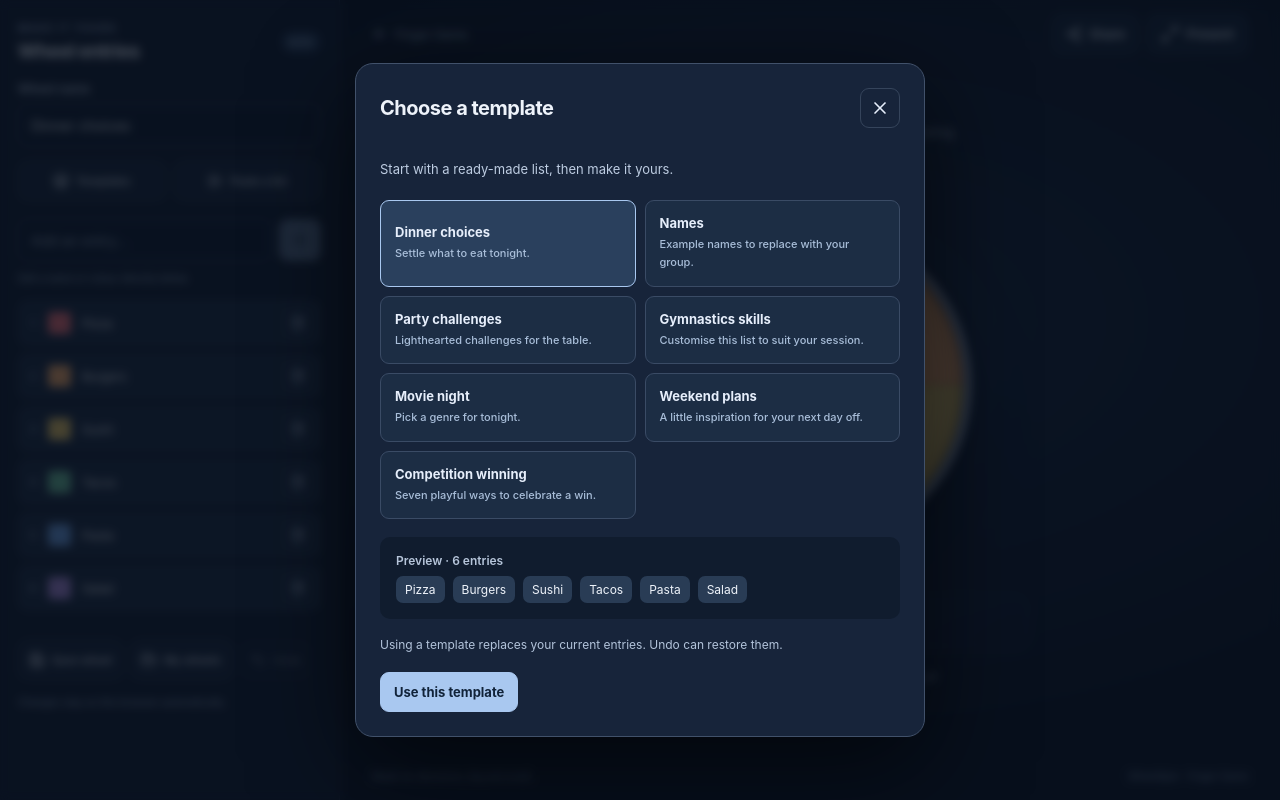
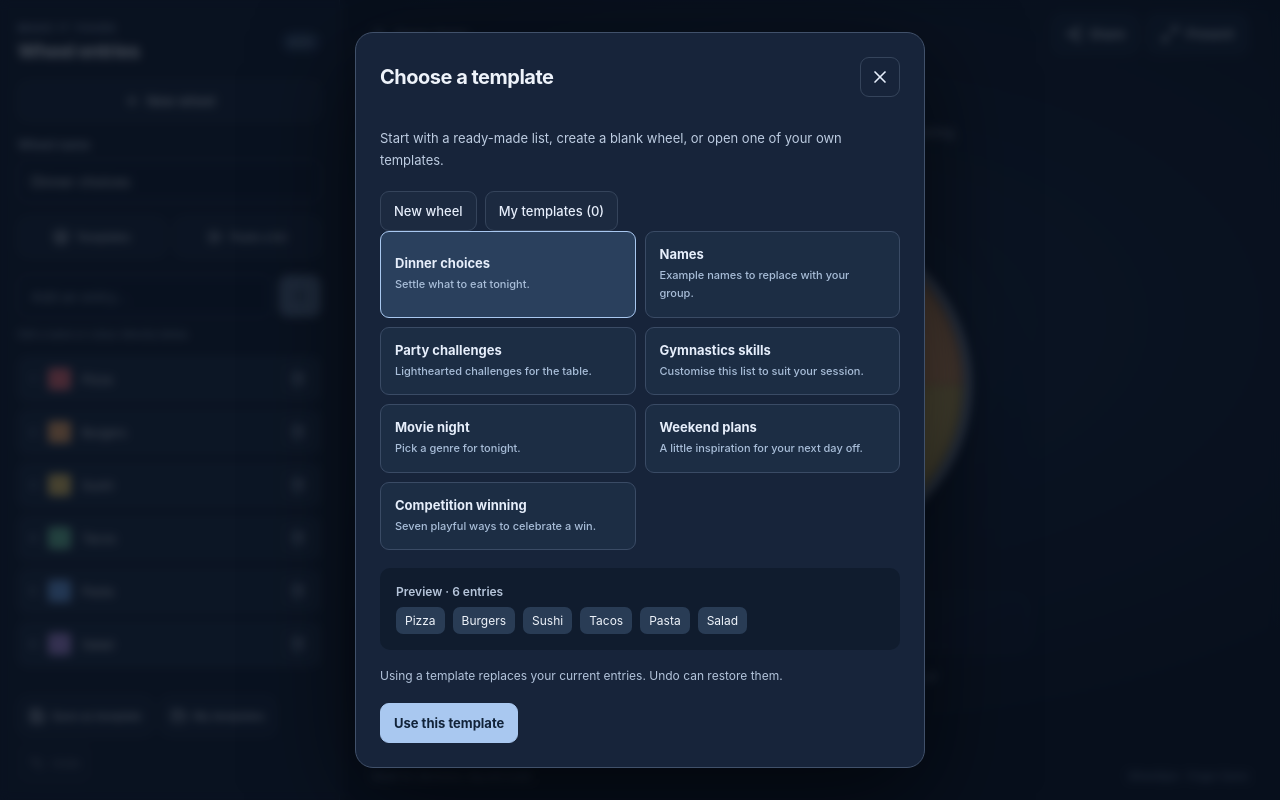
Before and after one commit to andyclifton-stack/WheelSpin, a React (Vite) app: page / in a window 1280 px wide. Both pictures are taken after a click on the button "Templates". Built offline with nearby package versions, Linux system fonts and the light colour scheme.

Commit message:
Add blank wheel creation and clarify personal templates

```diff
--- a/src/App.jsx
+++ b/src/App.jsx
@@ -58,6 +58,7 @@ function App() {
   const [bulkMode, setBulkMode] = useState("append");
   const [template, setTemplate] = useState(0);
   const [saveName, setSaveName] = useState("");
+  const [newWheelName, setNewWheelName] = useState("");
   const [shareUrl, setShareUrl] = useState("");
   const [dialogMessage, setDialogMessage] = useState("");
   const [incoming, setIncoming] = useState(null);
@@ -164,6 +165,7 @@ function App() {
   const openModal = (name) => {
     if (spinningRef.current) return;
     setDialogMessage("");
+    if (name === "new") setNewWheelName("");
     if (name === "save") setSaveName(stateRef.current.title || "My wheel");
     if (name === "share") {
       try {
@@ -454,10 +456,11 @@ function App() {
           title={
             {
               editor: "Edit your wheel",
+              new: "Create a new wheel",
               templates: "Choose a template",
               bulk: "Paste your entries",
-              save: "Save this wheel",
-              saved: "My saved wheels",
+              save: "Save as template",
+              saved: "My templates",
               share: "Share your wheel",
               history: "Recent results",
               settings: "Wheel options",
@@ -471,11 +474,30 @@ function App() {
           {modal === "editor" && (
             <Sidebar {...sidebarProps} onDone={closeModal} />
           )}
+          {modal === "new" && (
+            <form onSubmit={(event) => {
+              event.preventDefault();
+              if (!newWheelName.trim()) return;
+              mutate({ title: newWheelName.trim(), items: [] }, "New wheel created. Add your entries, then Save as template to reuse it. Undo restores your previous wheel.");
+              if (isMobile) setModal("editor");
+              else closeModal();
+            }}>
+              <p className="dialog-intro">Start with a blank wheel. Add your own entries or paste a list, then save it as a reusable template.</p>
+              <label className="field-label" htmlFor="new-wheel-name">New wheel name</label>
+              <input id="new-wheel-name" maxLength={80} value={newWheelName} onChange={(event) => setNewWheelName(event.target.value)} placeholder="e.g. Friday challenges" />
+              <p className="dialog-note">Your saved templates are kept. Undo can restore the wheel you were editing.</p>
+              <button type="submit" className="primary dialog-primary" disabled={!newWheelName.trim()}>Create blank wheel</button>
+            </form>
+          )}
           {modal === "templates" && (
             <>
               <p className="dialog-intro">
-                Start with a ready-made list, then make it yours.
+                Start with a ready-made list, create a blank wheel, or open one of your own templates.
               </p>
+              <div className="dialog-actions">
+                <button onClick={() => openModal("new")}>New wheel</button>
+                <button onClick={() => openModal("saved")}>My templates ({state.saved.length})</button>
+              </div>
               <div className="template-grid">
                 {TEMPLATES.map((row, index) => (
                   <button
@@ -585,11 +607,11 @@ function App() {
           {modal === "save" && (
             <>
               <p className="dialog-intro">
-                Keep up to 20 favourite wheels on this browser. Save again to
-                create another snapshot.
+                Keep this wheel as a reusable template in My templates.
+                You can save up to 20 on this browser. Use Share to send a copy to another device.
               </p>
               <label className="field-label" htmlFor="save-name">
-                Saved wheel name
+                Template name
               </label>
               <input
                 id="save-name"
@@ -599,7 +621,7 @@ function App() {
               />
               <button
                 className="primary dialog-primary"
-                disabled={!saveName.trim() || state.saved.length >= 20}
+                disabled={!saveName.trim() || !state.items.length || state.saved.length >= 20}
                 onClick={() => {
                   mutate(
                     {
@@ -612,12 +634,12 @@ function App() {
                         ...state.saved,
                       ],
                     },
-                    "Wheel saved to My wheels.",
+                    "Template saved to My templates.",
                   );
                   closeModal();
                 }}
               >
-                Save wheel
+                Save template
               </button>
               {state.saved.length >= 20 && (
                 <p role="alert">
@@ -629,11 +651,11 @@ function App() {
           {modal === "saved" && (
             <>
               <p className="dialog-intro">
-                Loading a wheel replaces the current list. Undo can restore it.
+                Your reusable templates on this browser, including any wheels you previously saved. Loading one replaces the current list; Undo can restore it.
               </p>
               {!state.saved.length ? (
                 <p className="empty-message">
-                  No saved wheels yet. Use Save wheel in the editor.
+                  No templates saved yet. Choose New wheel, add your entries, then Save as template in the editor.
                 </p>
               ) : (
                 <div className="saved-list">
--- a/src/components/Sidebar.css
+++ b/src/components/Sidebar.css
@@ -17,6 +17,10 @@
 }
 .title-input {
   margin-bottom: 15px;
+}
+.new-wheel-button {
+  width: 100%;
+  margin-bottom: 16px;
 }
 .editor-tools {
   display: flex;
--- a/src/components/Sidebar.jsx
+++ b/src/components/Sidebar.jsx
@@ -73,6 +73,10 @@ export default function Sidebar({
         <span className="count">{items.length}/50</span>
       </div>
       <fieldset disabled={disabled}>
+        <button className="new-wheel-button" onClick={() => openModal("new")}>
+          <Plus size={16} />
+          New wheel
+        </button>
         <label className="field-label" htmlFor="wheel-title">
           Wheel name
         </label>
@@ -181,13 +185,13 @@ export default function Sidebar({
           </div>
         )}
         <div className="editor-footer">
-          <button onClick={() => openModal("save")}>
+          <button disabled={!items.length} onClick={() => openModal("save")}>
             <Save size={16} />
-            Save wheel
+            Save as template
           </button>
           <button onClick={() => openModal("saved")}>
             <FolderOpen size={16} />
-            My wheels
+            My templates
           </button>
           <button disabled={!canUndo} onClick={undo}>
             <Undo2 size={16} />
@@ -195,7 +199,7 @@ export default function Sidebar({
           </button>
         </div>
       </fieldset>
-      <p className="local-note">Changes stay on this browser automatically.</p>
+      <p className="local-note">Save as template to reuse this wheel. Your templates stay on this browser; use Share to send a copy.</p>
       {onDone && (
         <button className="primary done-button" onClick={onDone}>
           Done editing
```
